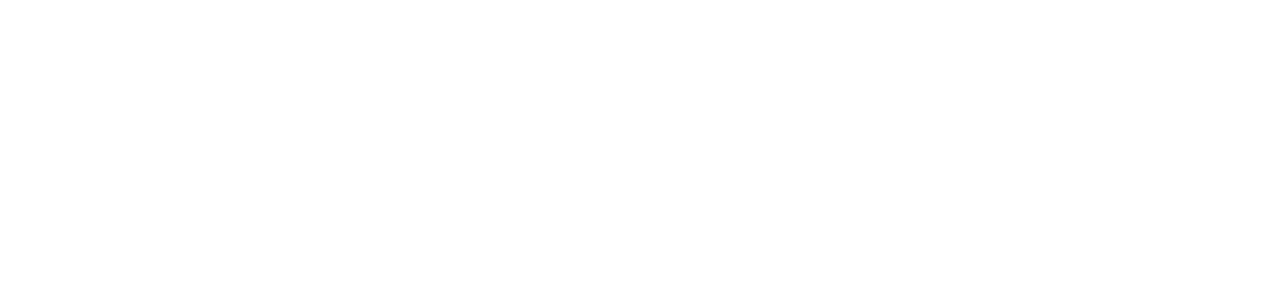
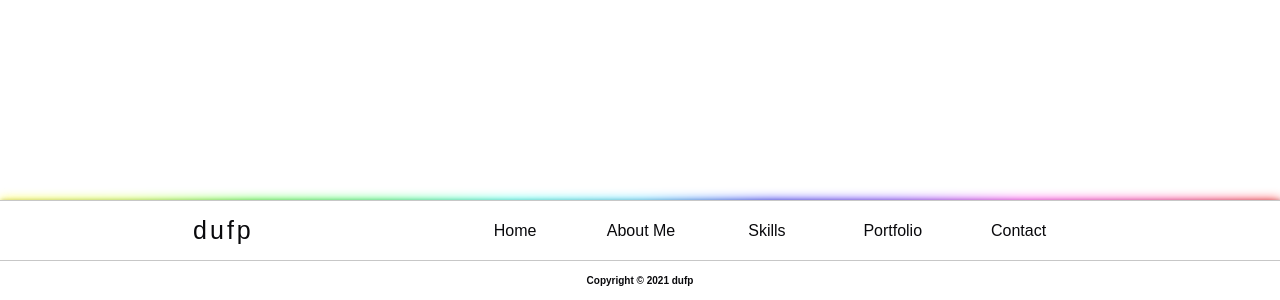
Before and after one commit to diegoufp/portfolio, a React (Create React App) app: page / in a window 1280 px wide. Shown: the part 860-1160 px from the top of the page. Before the commit the page ends 800 px from the top, so only its background shows below. Built offline with nearby package versions, Linux system fonts and the light colour scheme.

Commit message:
Se adelanta css del footer

```diff
--- a/src/components/Footer.js
+++ b/src/components/Footer.js
@@ -1,13 +1,40 @@
 import React, { useContext } from 'react';
 import LanguageContext from '../contexts/LanguageContext';
 import ThemeContext from '../contexts/ThemeContext';
+import "../css/Footer.css"
 
 const Footer = () => {
     const {theme} = useContext(ThemeContext);
     const {texts} = useContext(LanguageContext)
     return (
-        <footer className={theme}>
+        <footer>
+        <div className={`footer-style ${theme}`}>
+                <div className="footer-nav">
+                    <div className="footer-title"><h2>dufp</h2></div>
+                    <ol className="footer-ol">
+                        <li className="footer-li">
+                            <a className={theme} href="#">{texts.home}
+                            </a>
+                        </li>
+                        <li className="footer-li">
+                            <a className={theme} href="#">{texts.aboutMe}</a>
+                        </li>
+                        <li className="footer-li">
+                            <a className={theme} href="#">{texts.skills}</a>
+                        </li>
+                        <li className="footer-li">
+                            <a className={theme} href="#">{texts.portfolio}</a>
+                        </li>
+                        <li className="footer-li">
+                            <a className={theme} href="#">{texts.contact}</a>
+                        </li>
+                    </ol>
+                </div>
+                <div className="footer-contact">
+                    <h4>Copyright © 2021 dufp</h4>
+                </div>
 
+        </div>
         </footer>
     );
 }
--- a/src/components/Header.js
+++ b/src/components/Header.js
@@ -8,7 +8,7 @@
     const {theme,handleTheme} = useContext(ThemeContext);
     const {texts, handleLanguage} = useContext(LanguageContext);
     return (
-        <header className={theme}>
+        <header>
         <div className={`header-style ${theme}`}>
             <div className="header-title"><h2>dufp</h2></div>
             <nav>
--- a/src/components/Main.js
+++ b/src/components/Main.js
@@ -1,6 +1,7 @@
 import React, { useContext } from 'react';
 import LanguageContext from '../contexts/LanguageContext';
 import ThemeContext from '../contexts/ThemeContext';
+import "../css/Main.css";
 
 
 const Main = () => {
@@ -8,6 +9,8 @@
     const {texts} = useContext(LanguageContext);
     return (
         <main className={theme}>
+            <div>
+            </div>
         </main>
     )
 }
--- /dev/null
+++ b/src/css/Footer.css
@@ -0,0 +1,93 @@
+.footer-style{
+    height: 100%;
+    width: 100%;
+    position: relative;
+    display: flex;
+    align-items: center;
+    justify-content:space-around;
+    box-shadow: 1px 0 4px var(--shadow);
+    border-top: 1px solid var(--shadow);
+    flex-direction: column;
+}
+
+.footer-style.light{
+    background: var(--light);
+}
+
+.footer-style.dark{
+    background: var(--dark);
+}
+
+.footer-style::after{
+    position: absolute;
+    width:100%;
+    height:100%;
+    background: var(--rbg);
+    bottom:0;
+    content: ' ';
+    filter: blur(6px);
+    z-index:-1
+}
+
+.footer-title h2{
+    font-size: 2.5rem;
+    letter-spacing: .3rem;
+    font-weight: 100;
+}
+
+.footer-nav{
+    width: 100%;
+    height: 60%;
+    position: relative;
+    display: flex;
+    align-items: center;
+    justify-content:space-evenly;
+}
+.footer-ol {
+    display: flex;
+    position: relative;
+    flex-direction: row;
+    height: 100%;
+    width: 50%;
+    align-items: center;
+    justify-content: space-evenly;
+
+}
+
+.footer-li {
+    display: flex;
+    position: relative;
+    flex-direction: column;
+    height: 100%;
+    width: 18%;
+    align-items: center;
+}
+
+.footer-li a{
+    margin:auto;
+    display: flex;
+    height: 80%;
+    width: 100%;
+    font-size: 1.6rem;
+    justify-content: center;
+    align-items: center;
+    border-radius: 5rem;
+}
+
+.footer-li a.dark:hover{
+    box-shadow: var(--neum-shadow-dark);
+}
+
+.footer-li a.light:hover{
+
+   box-shadow: var(--neum-shadow-light);
+}
+
+.footer-contact{
+    width: 100%;
+    height: 40%;
+    border-top: 1px solid var(--shadow);
+    display: flex;
+    align-items: center;
+    justify-content: center;
+}
--- a/src/css/Header.css
+++ b/src/css/Header.css
@@ -6,7 +6,8 @@
     align-items: center;
     justify-content:space-around;
     box-shadow: 0 1px 4px var(--shadow);
-    border-bottom: 1px solid var(--shadow)
+    border-bottom: 1px solid var(--shadow);
+    position: relative;
 }
 
 .header-style.light{
@@ -22,9 +23,8 @@
     height:100%;
     background: var(--rbg);
     top:0;
-    left:0;
     content: ' ';
-    filter: blur(10px);
+    filter: blur(6px);
     z-index:-1
 }
 
--- /dev/null
+++ b/src/css/Main.css
@@ -0,0 +1,7 @@
+main.dark{
+    background: var(--dark);
+}
+
+main.light {
+    background: var(--light));
+}
--- a/src/index.css
+++ b/src/index.css
@@ -41,13 +41,15 @@
 
 
 body{
+    position:relative;
     display: grid;
+    width: 100%;
+    height: auto;
     grid-template-areas:
     "header"
     "main"
     "footer";
-    grid-template-rows: 6rem 50rem 20rem;
-    width: 100%;
+    grid-template-rows: 6rem 100rem 10rem;
 }
 
 header{
@@ -56,22 +58,26 @@
     width: 100%;
     height: 6rem;
     top: 0;
-};
+    z-index: 999;
+}
 
 main {
     grid-area: main;
     position: relative;
     width: 100%;
-    height: 50rem;
-    top: 10vh;
-};
+    height: 100rem;
+    top: 6rem;
+    z-index:1;
+}
+
 footer{
     grid-area: footer;
     position: relative;
     width: 100%;
-    height: 20rem;
-    top: 10vh;
-};
+    height: 10rem;
+    top:6rem;
+    z-index: 1;
+}
 
 @media (max-width: 800px){
 
```
